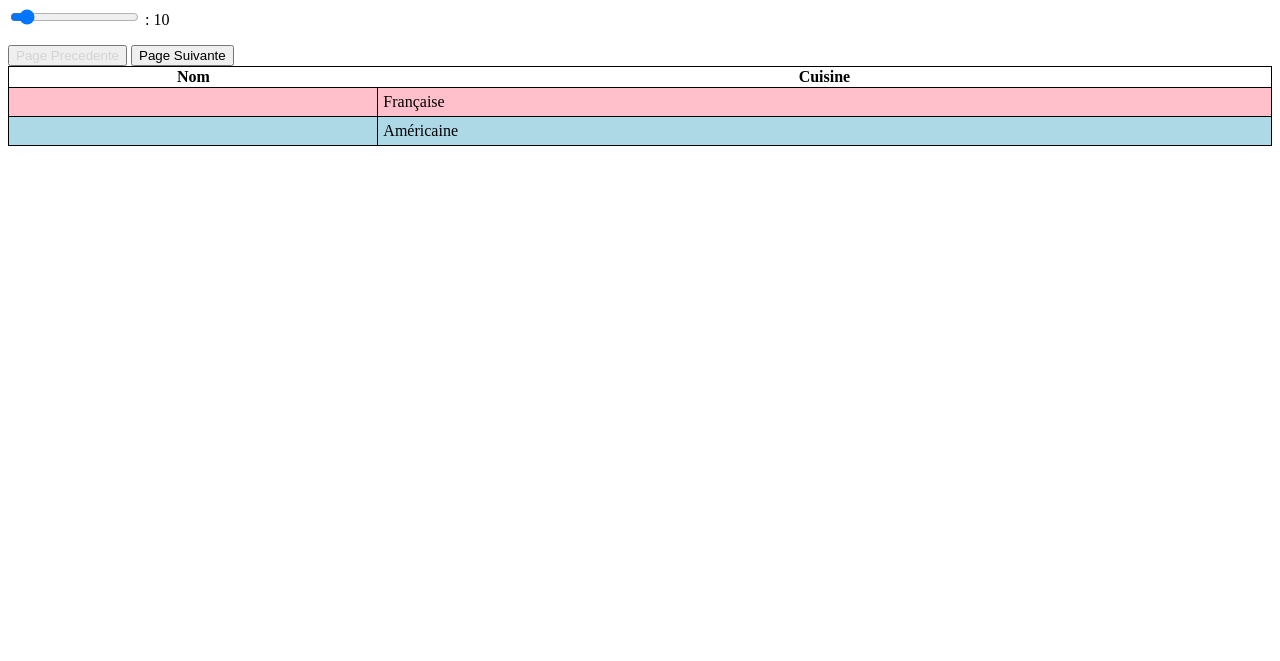
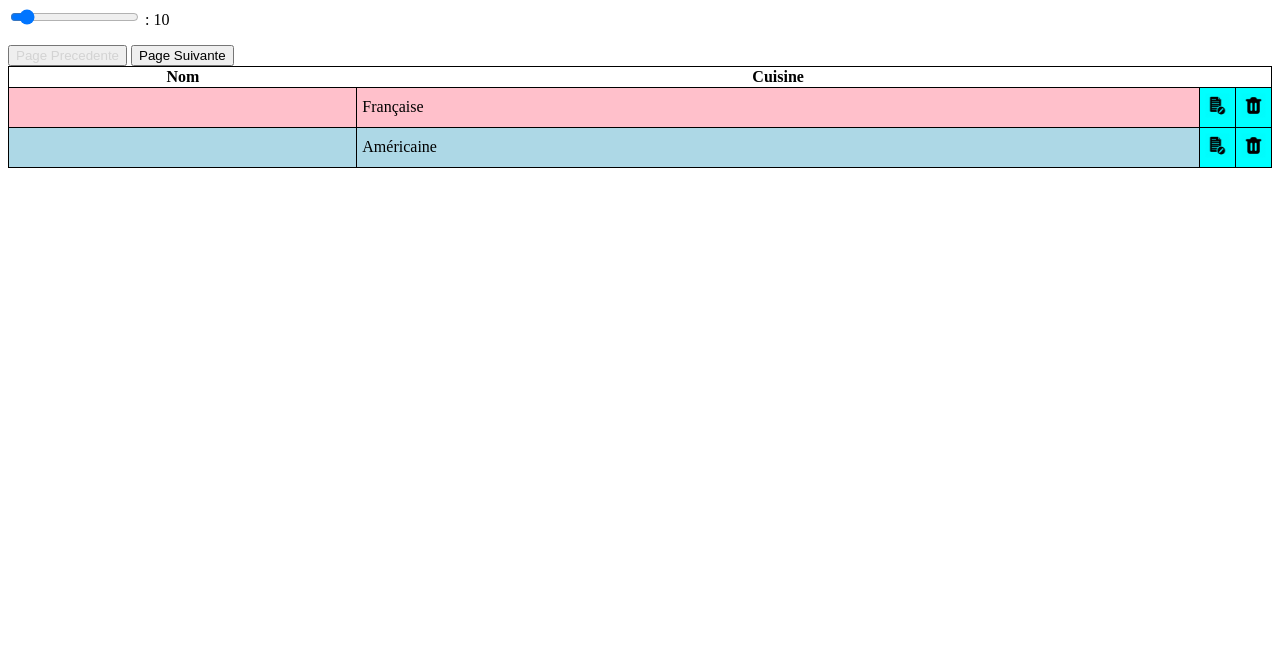
Before and after one commit to fs001848/client-TP2-js, a plain HTML site: page index.html in a window 1280 px wide. Shown: the part 139-800 px from the top of the page. Drawn offline with Linux system fonts and the light colour scheme; no server answers.

Commit message:
https://github.com/fs001848/client-TP2-js/projects/1#card-15188591 un peu de design

```diff
--- a/css/styles.css
+++ b/css/styles.css
@@ -33,3 +33,12 @@ input:valid {
     disabled:true;
     color:lightGrey;
 }
+
+#delete, #edit {
+    background-color: aqua;
+    width: 25px;
+}
+
+#delete:hover {
+    opacity: 0.3;
+}
--- a/index.html
+++ b/index.html
@@ -50,14 +50,18 @@
         <tr>
             <th>Nom</th>
             <th>Cuisine </th>
+            <th></th>
+            <th></th>
         </tr>
         <tbody>
         <tr v-for="r,index in restaurants"
-            v-on:click="supprimerRestaurant(r._id, r.name)"
             v-bind:style="{backgroundColor:getColor(index)}"
             v-bind:class="{bordureRouge:(index === 2)}">
             <td>{{r.name}}</td>
             <td> {{r.cuisine}}</td>
+            <td id="edit"><img src="images/edit.png" width="25px"></td>
+            <td v-on:click="supprimerRestaurant(r._id, r.name)"
+                    id="delete"><img src="images/delete.png" width="25px"></td>
         </tr>
         </tbody>
     </table>
```
Also changed, not shown: images/delete.png (added), images/edit.png (added).
